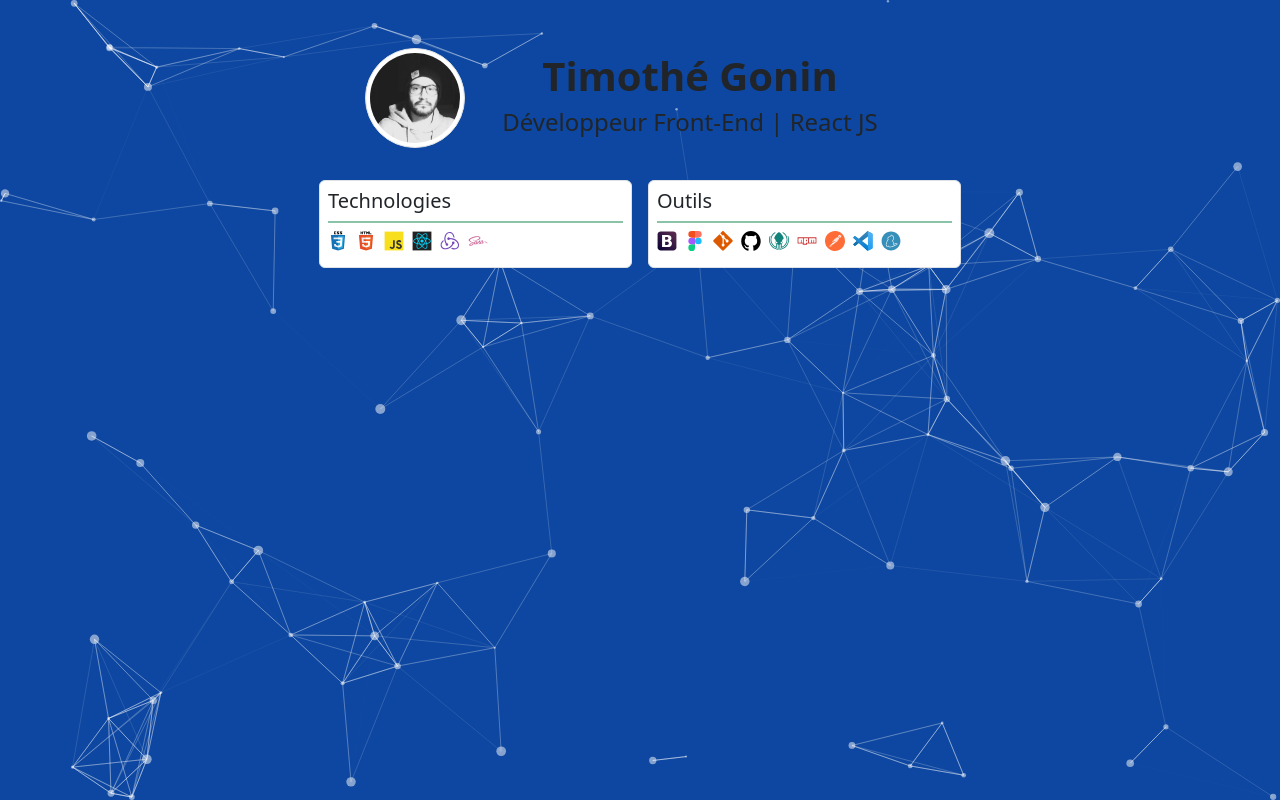
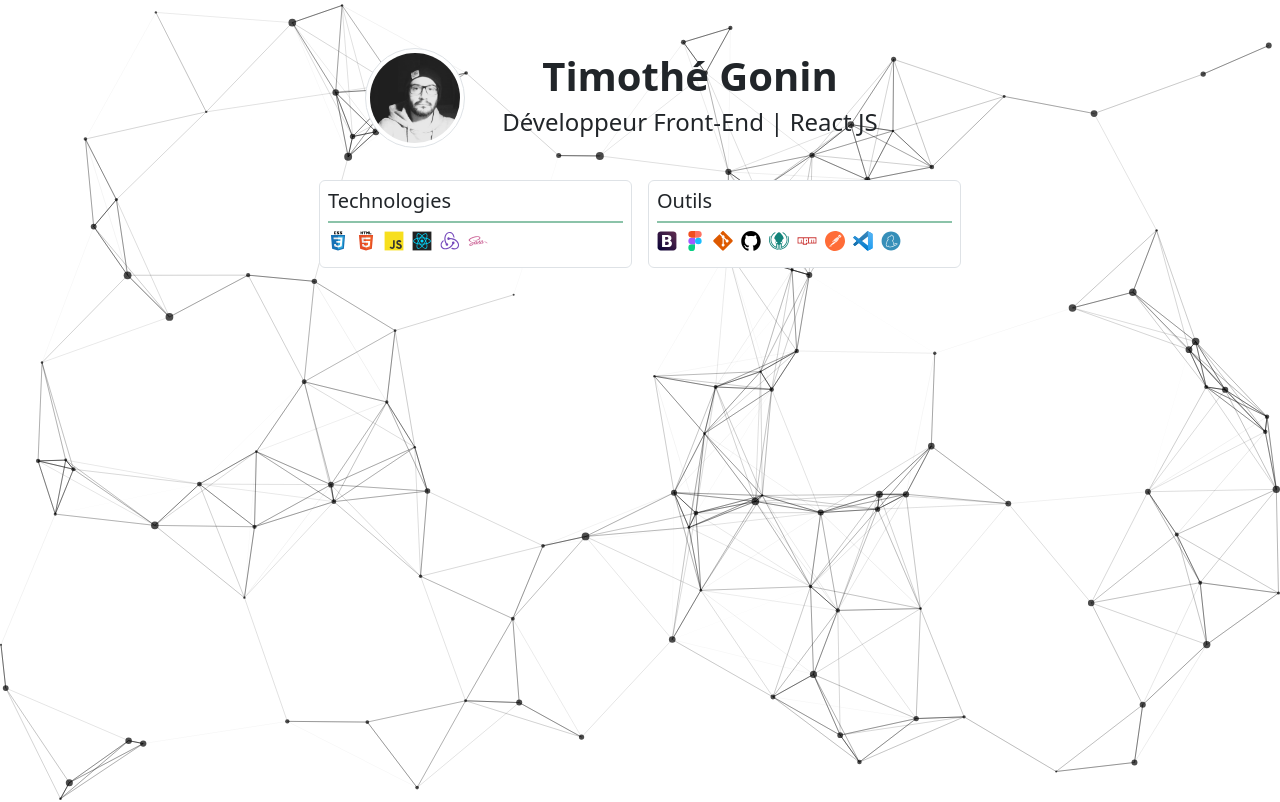
Before and after one commit to timothegonin/portfolio, a React (Create React App) app: page / in a window 1280 px wide. Shown: the top 802 px of the page. Built offline with nearby package versions, Linux system fonts and the light colour scheme.

Commit message:
💫 improve colors, animations, size

```diff
--- a/src/components/ParticlesBackground.jsx
+++ b/src/components/ParticlesBackground.jsx
@@ -16,7 +16,7 @@ const ParticlesBackground = () => {
 				},
 				background: {
 					color: {
-						value: "#0d47a1",
+						value: "#fff",
 					},
 				},
 				fpsLimit: 120,
@@ -24,30 +24,39 @@ const ParticlesBackground = () => {
 					events: {
 						onClick: {
 							enable: true,
-							mode: "push",
+							mode: "repulse",
 						},
 						onHover: {
 							enable: true,
-							mode: "repulse",
+							mode: "attract",
 						},
 						resize: true,
 					},
 					modes: {
-						push: {
-							quantity: 4,
-						},
 						repulse: {
 							distance: 200,
 							duration: 0.4,
+							factor: 100,
+							speed: 1,
+							maxSpeed: 50,
+							easing: "ease-out-quad",
+						},
+						attract: {
+							distance: 200,
+							duration: 0.4,
+							easing: "ease-out-quad",
+							factor: 1,
+							maxSpeed: 50,
+							speed: 1,
 						},
 					},
 				},
 				particles: {
 					color: {
-						value: "#ffffff",
+						value: "#000",
 					},
 					links: {
-						color: "#ffffff",
+						color: "#000",
 						distance: 150,
 						enable: true,
 						opacity: 0.5,
@@ -60,7 +69,7 @@ const ParticlesBackground = () => {
 							default: "bounce",
 						},
 						random: false,
-						speed: 6,
+						speed: 3,
 						straight: false,
 					},
 					number: {
@@ -68,16 +77,19 @@ const ParticlesBackground = () => {
 							enable: true,
 							area: 800,
 						},
-						value: 80,
+						value: 100,
 					},
 					opacity: {
-						value: 0.5,
+						value: 0.7,
 					},
 					shape: {
+						close: true,
+						fill: true,
+						options: {},
 						type: "circle",
 					},
 					size: {
-						value: { min: 1, max: 5 },
+						value: { min: 1, max: 4 },
 					},
 				},
 				detectRetina: true,
```
